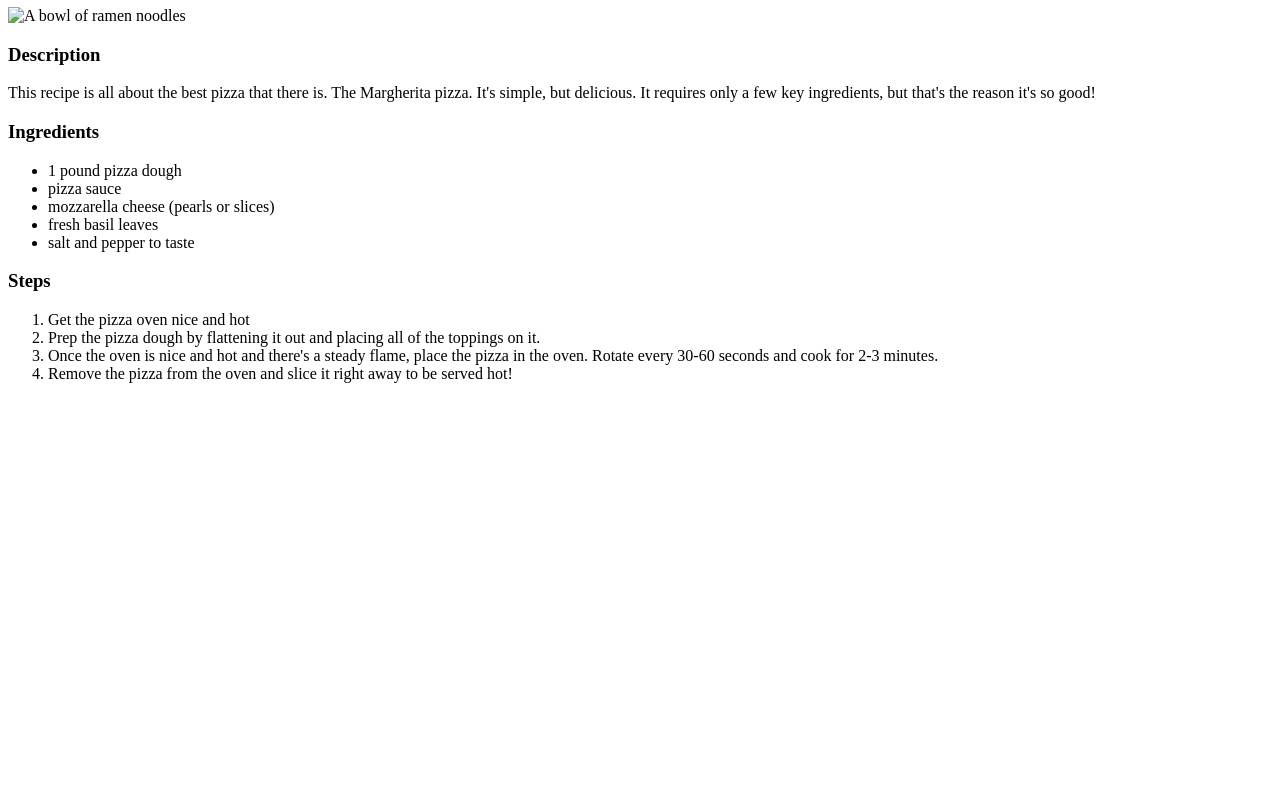
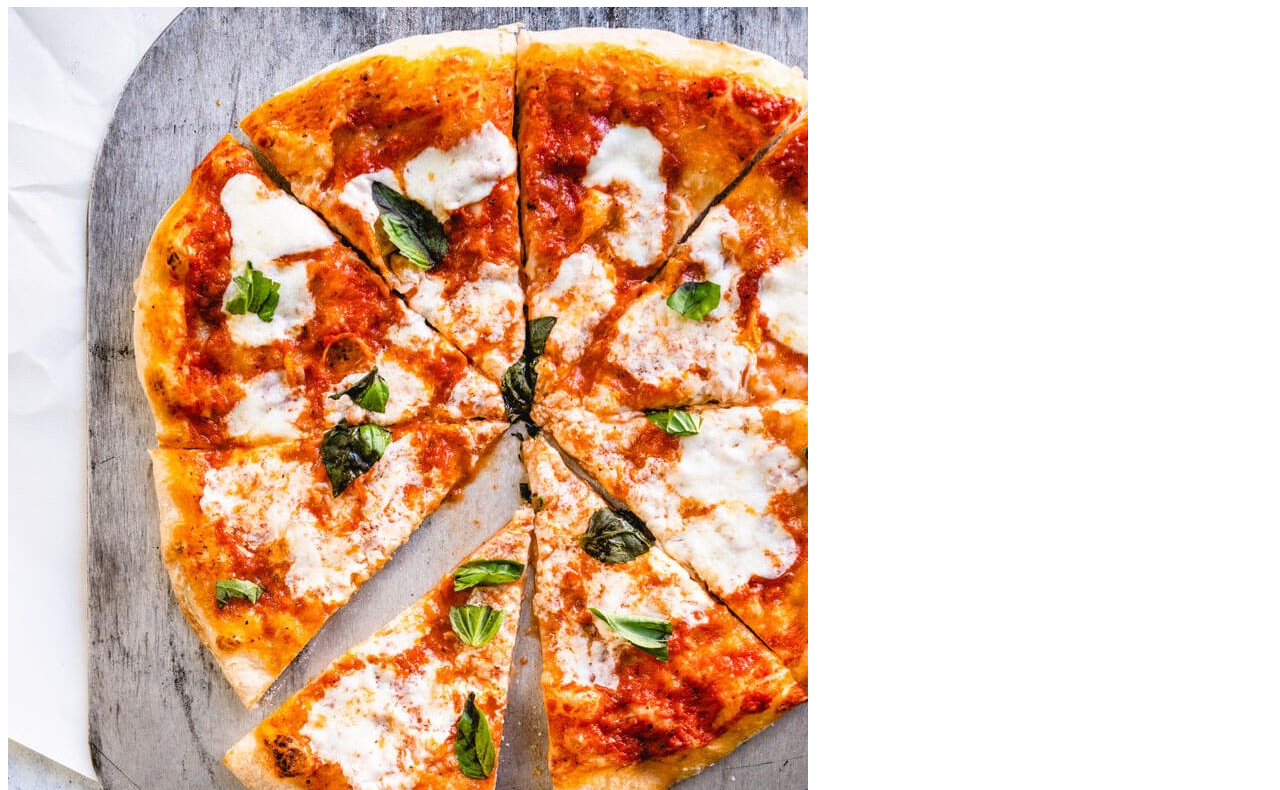
Before and after one commit to itscojack/odin-recipes, a plain HTML site: page pizza.html in a window 1280 px wide. Shown: the part 73-863 px from the top of the page. Before the commit the page ends 800 px from the top, so only its background shows below. Drawn offline with Linux system fonts and the light colour scheme.

Commit message:
fix image link

```diff
--- a/pizza.html
+++ b/pizza.html
@@ -8,7 +8,7 @@
 </head>
 <body>
     <h1>Margherita Pizza Recipe</h1>
-    <img src="margherita-pizza.jpeg" alt="A bowl of ramen noodles">
+    <img src="images/margherita-pizza.jpeg" alt="A bowl of ramen noodles">
     <h3>Description</h3>
     <p>This recipe is all about the best pizza that there is. The Margherita pizza. It's simple, but delicious. It requires only a few key ingredients, but that's the reason it's so good!</p>
     <h3>Ingredients</h3>
```
